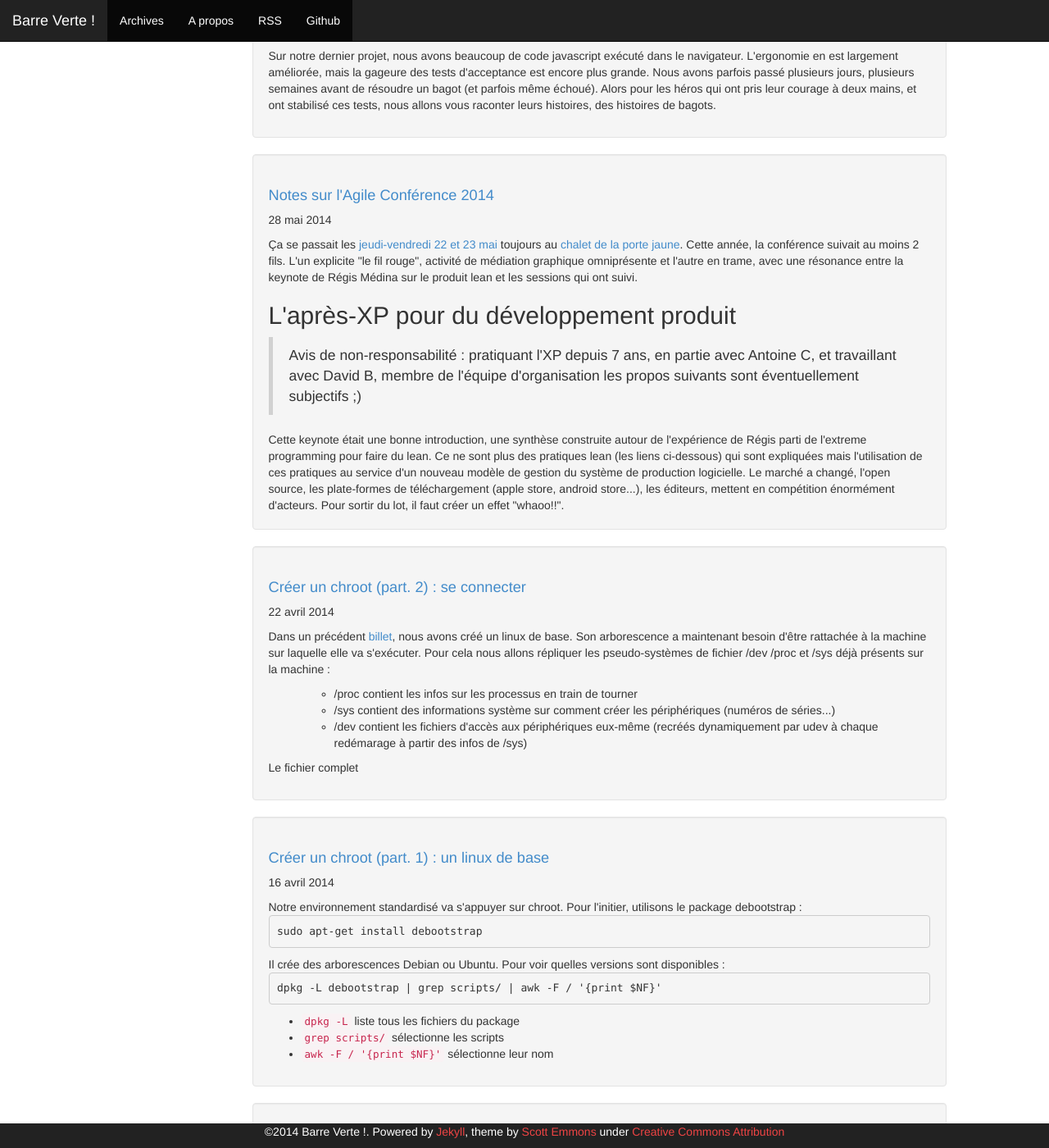
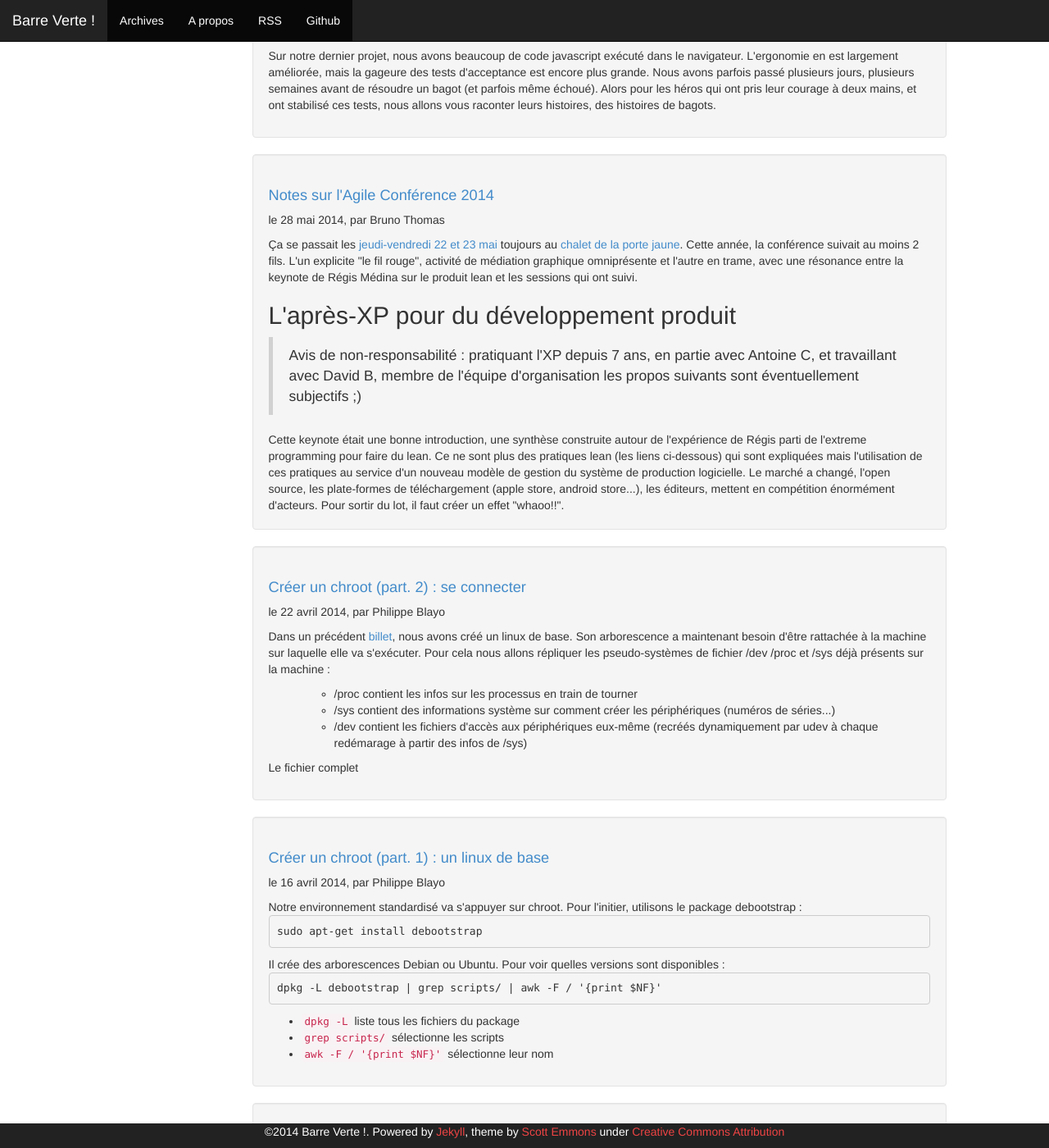
Before and after one commit to MichaelBitard/barreverte.github.io, a Jekyll site: the page built from index.html, in a window 1280 px wide and 1400 px high, scrolled down 813 px. Shown: the whole window at 82% size. Built offline with Jekyll 4.4.1, drawn with Linux system fonts in a browser that asks for light colours; Markdown is read by kramdown in place of the engine named in the settings; the list of posts is cut into pages by our own code; some of the changed text lies outside the part shown.

Commit message:
afficher le noms d'un auteur #13

```diff
--- a/_layouts/post.html
+++ b/_layouts/post.html
@@ -10,7 +10,7 @@
             <div class="well">
                 <h1><a href="{{ site.baseurl}}{{ page.url }}">{{ page.title }}</a></h1>
 <p>
-{% assign m = page.date | date: "%-m" %}
+le {% assign m = page.date | date: "%-m" %}
 {{ page.date | date: "%-d" }}
 {% case m %}
   {% when '1' %}janvier
@@ -26,7 +26,7 @@
   {% when '11' %}novembre
   {% when '12' %}décembre
 {% endcase %}
-{{ page.date | date: "%Y" }}
+{{ page.date | date: "%Y" }}, par {{ page.author.display_name }}
 </p>
             {% if site.comments == true and page.comments == true and site.disqus != '' %}
                 <p class="author"><a href="#disqus_thread">Comments</a></p>
--- a/index.html
+++ b/index.html
@@ -7,6 +7,7 @@
     <div class="well">
         <h1><a href="{{ site.baseurl}}{{ post.url }}">{{ post.title }}</a></h1>
 <p>
+le
 {% assign m = post.date | date: "%-m" %}
 {{ post.date | date: "%-d" }}
 {% case m %}
@@ -23,7 +24,7 @@
   {% when '11' %}novembre
   {% when '12' %}décembre
 {% endcase %}
-{{ post.date | date: "%Y" }}
+{{ post.date | date: "%Y" }}, par {{ post.author.display_name }}
 </p>
         {% if site.comments == true and post.comments == true and site.disqus != '' %}
           <p class="author"><a href="{{ site.baseurl }}{{ post.url }}/#disqus_thread">Commentaires</a></p>
```
